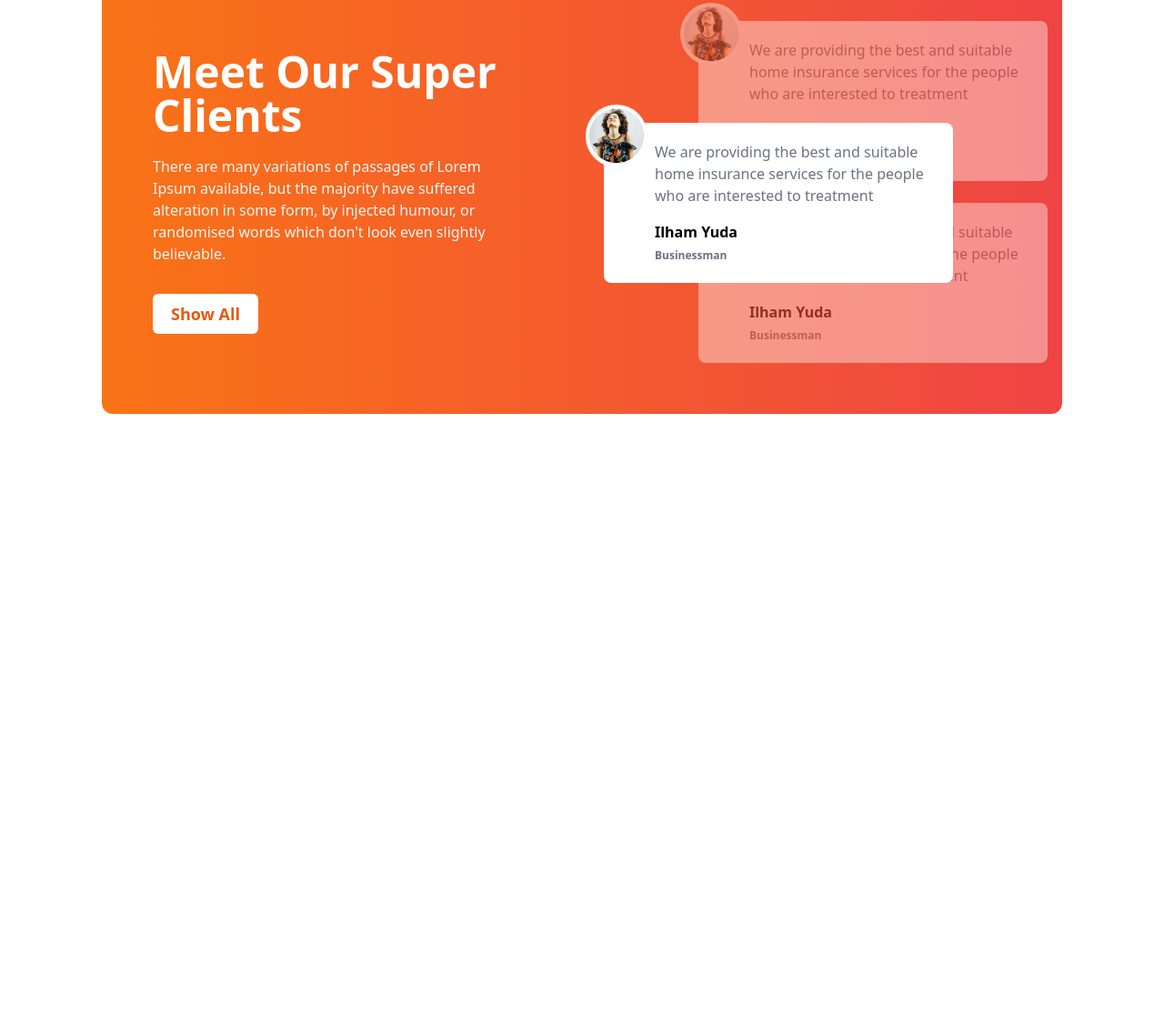
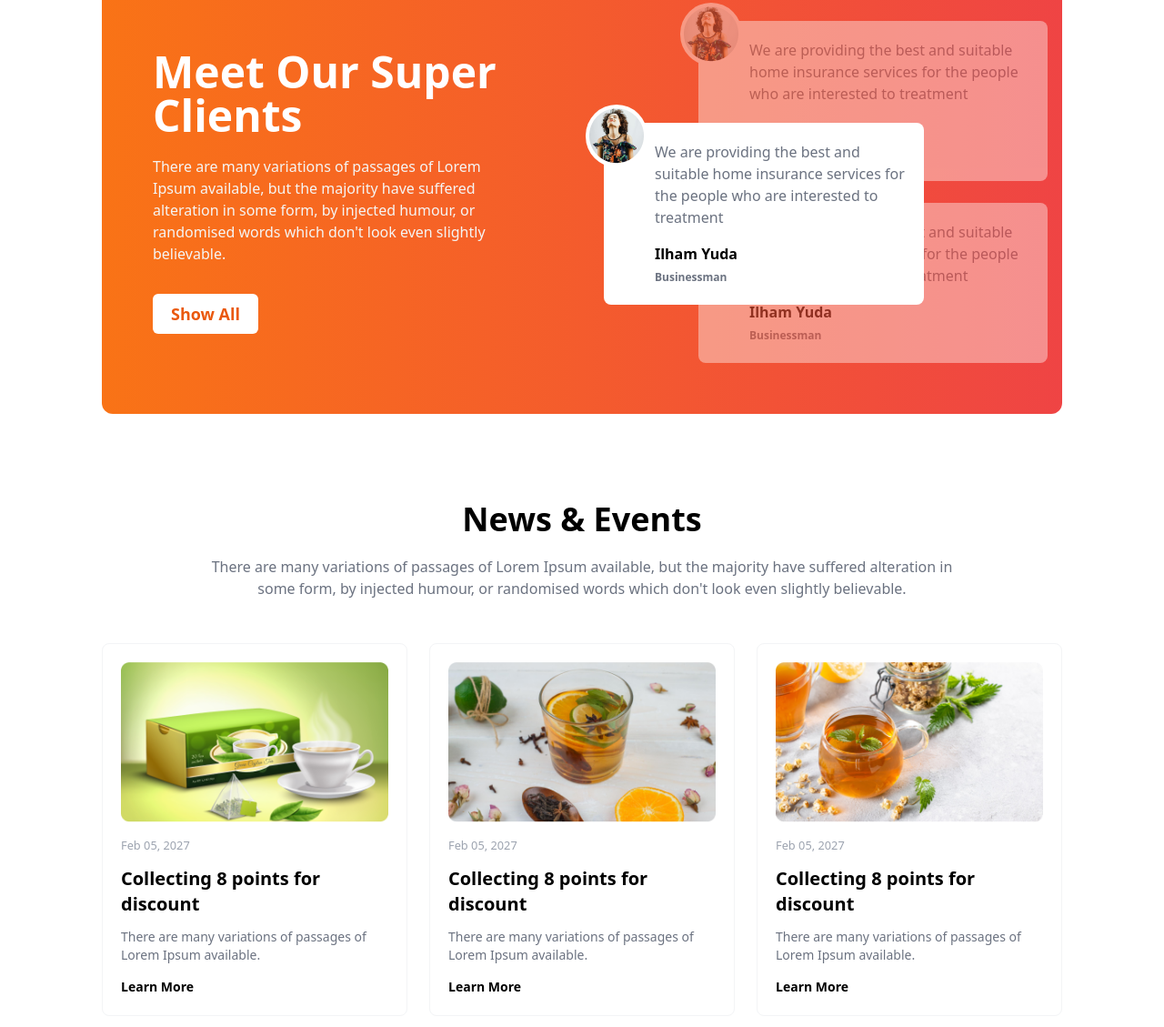
Before and after one commit to Rubayat-Rafi/Tea-House-with-TaildindCSS, a plain HTML site: page index.html in a window 1280 px wide. Shown: the part 1848-2977 px from the top of the page at 91% size. Before the commit the page ends 2399 px from the top, so only its background shows below. Drawn offline with nearby package versions, Linux system fonts and the light colour scheme.

Commit message:
events section added

```diff
--- a/index.html
+++ b/index.html
@@ -168,7 +168,7 @@
 
                 <!-- middle-card  -->
                 <div class="absolute top-28 z-10">
-                    <div class="bg-white rounded-lg relative left-6  w-11/12 md:w-96 text-black ">
+                    <div class="bg-white rounded-lg relative left-6  w-11/12 max-w-96 text-black ">
                         <div class="absolute -top-5 -left-5 rounded-full bg-white"><img class="p-1" src="./images/client.png" alt=""></div>
                         <div class="pl-14 py-5 pr-5">
                             <p class="text-gray-500 mb-4">
@@ -183,7 +183,7 @@
                 </div>
 
                 <!-- top card  -->
-                <div class="bg-white rounded-lg relative left-11 md:left-32 w-11/12 md:w-96 text-black opacity-40">
+                <div class="bg-white rounded-lg relative left-11 md:left-32 w-11/12 max-w-96 text-black opacity-40">
                     <div class="absolute -top-5 -left-5 rounded-full bg-white"><img class="p-1" src="./images/client.png" alt=""></div>
                     <div class="pl-14 py-5 pr-5">
                         <p class="text-gray-500 mb-4">
@@ -197,7 +197,7 @@
 
                 <!-- bottom card  -->
 
-                <div class="bg-white rounded-lg relative left-11 md:left-32 w-11/12 md:w-96 text-black opacity-40 mt-6">
+                <div class="bg-white rounded-lg relative left-11 md:left-32 w-11/12 max-w-96 text-black opacity-40 mt-6">
                     <div class="absolute -top-5 -left-5 rounded-full bg-white"><img class="p-1" src="./images/client.png" alt=""></div>
                     <div class="pl-14 py-5 pr-5">
                         <p class="text-gray-500 mb-4">
@@ -215,6 +215,56 @@
 
      </section>
 
+
+    <!-- news and event section -->
+      <section class="mb-24">
+         <!-- title -->
+         <div class=" mx-auto text-center w-4/5">
+            <h2 class="text-3xl md:text-4xl font-bold mb-5" >News & Events</h2>
+            <p class="text-gray-500 ">There are many variations of passages of Lorem Ipsum available, but the majority have suffered alteration in some form, by injected humour, or randomised words which don't look even slightly believable. </p>
+        </div>
+
+        <!-- event cards container -->
+         <div class="grid grid-cols-1 md:grid-cols-3 gap-6 mt-12 items-center">
+            <!-- news 1 -->
+            <div class="border border-gray-100 p-5 rounded-lg text-black">
+                <img class="mx-auto" src="./images/news-1.png" alt="news">
+                <div class="mt-3">
+                    <small class="text-gray-400">Feb 05, 2027</small>
+                    <h4 class="font-bold text-xl my-3">Collecting 8 points for discount</h4>
+                    <p class="text-gray-500 text-sm mb-3">There are many variations of passages of Lorem Ipsum available.</p>
+                    <a href="#" class="font-bold text-sm">Learn More</a>
+                </div>
+            </div>
+
+            <!-- news 2 -->
+            <div class="border border-gray-100 p-5 rounded-lg text-black">
+                <img class="mx-auto" src="./images/news-2.png" alt="news">
+                <div class="mt-3">
+                    <small class="text-gray-400">Feb 05, 2027</small>
+                    <h4 class="font-bold text-xl my-3">Collecting 8 points for discount</h4>
+                    <p class="text-gray-500 text-sm mb-3">There are many variations of passages of Lorem Ipsum available.</p>
+                    <a href="#" class="font-bold text-sm">Learn More</a>
+                </div>
+            </div>
+
+            <!-- news 3 -->
+            <div class="border border-gray-100 p-5 rounded-lg text-black">
+                <img class="mx-auto" src="./images/news-3.png" alt="news">
+                <div class="mt-3">
+                    <small class="text-gray-400">Feb 05, 2027</small>
+                    <h4 class="font-bold text-xl my-3">Collecting 8 points for discount</h4>
+                    <p class="text-gray-500 text-sm mb-3">There are many variations of passages of Lorem Ipsum available.</p>
+                    <a href="#" class="font-bold text-sm">Learn More</a>
+                </div>
+            </div>
+
+         </div>
+      </section>
+
+
+
+
      </main>
 
 </body>
```
